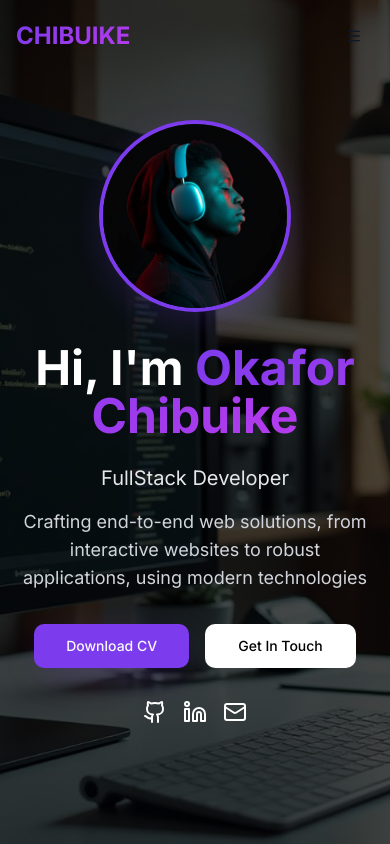
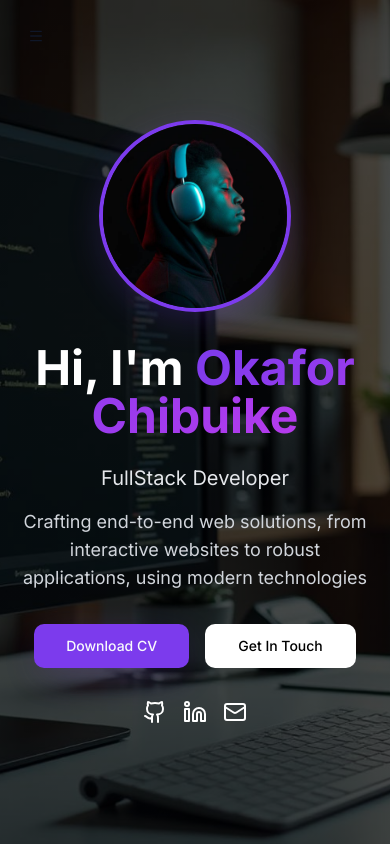
Before and after one commit to KizsbrownOG1/my-portfolio-2025, a React (Vite) app: page / in a window 390 px wide. Shown: the top 844 px of the page. Built offline with nearby package versions, Linux system fonts and the light colour scheme.

Commit message:
Re-initialize repo and prepare for GitHub Pages deployment

```diff
--- a/src/components/Navbar.tsx
+++ b/src/components/Navbar.tsx
@@ -41,10 +41,11 @@ const Navbar = () => {
         <div className="flex items-center justify-between">
           <button
             onClick={() => scrollToSection("home")}
-            className="text-2xl font-bold bg-gradient-accent bg-clip-text text-transparent"
+            className="hidden sm:block text-2xl font-bold bg-gradient-accent bg-clip-text text-transparent"
           >
             CHIBUIKE
           </button>
+
 
           {/* Desktop Menu */}
           <div className="hidden md:flex items-center gap-8">
--- a/src/components/Projects.tsx
+++ b/src/components/Projects.tsx
@@ -12,7 +12,7 @@ const Projects = () => {
       description: "A full-featured online shopping platform with cart, checkout, and payment integration",
       image: project1,
       tags: ["HTML5", "CSS3", "JavaScript", "PHP[Laravel]","MySQL"],
-      liveLink: "https://www.temu.com/",
+      liveLink: "https://e-commerce-platform.iceiy.com/",
       githubLink: "#",
     },
     {
--- a/src/index.css
+++ b/src/index.css
@@ -8,6 +8,7 @@
 /* Definition of the design system. All colors, gradients, fonts, etc should be defined here.
 All colors MUST be HSL.
 */
+
 
 @layer base {
   :root {
```
